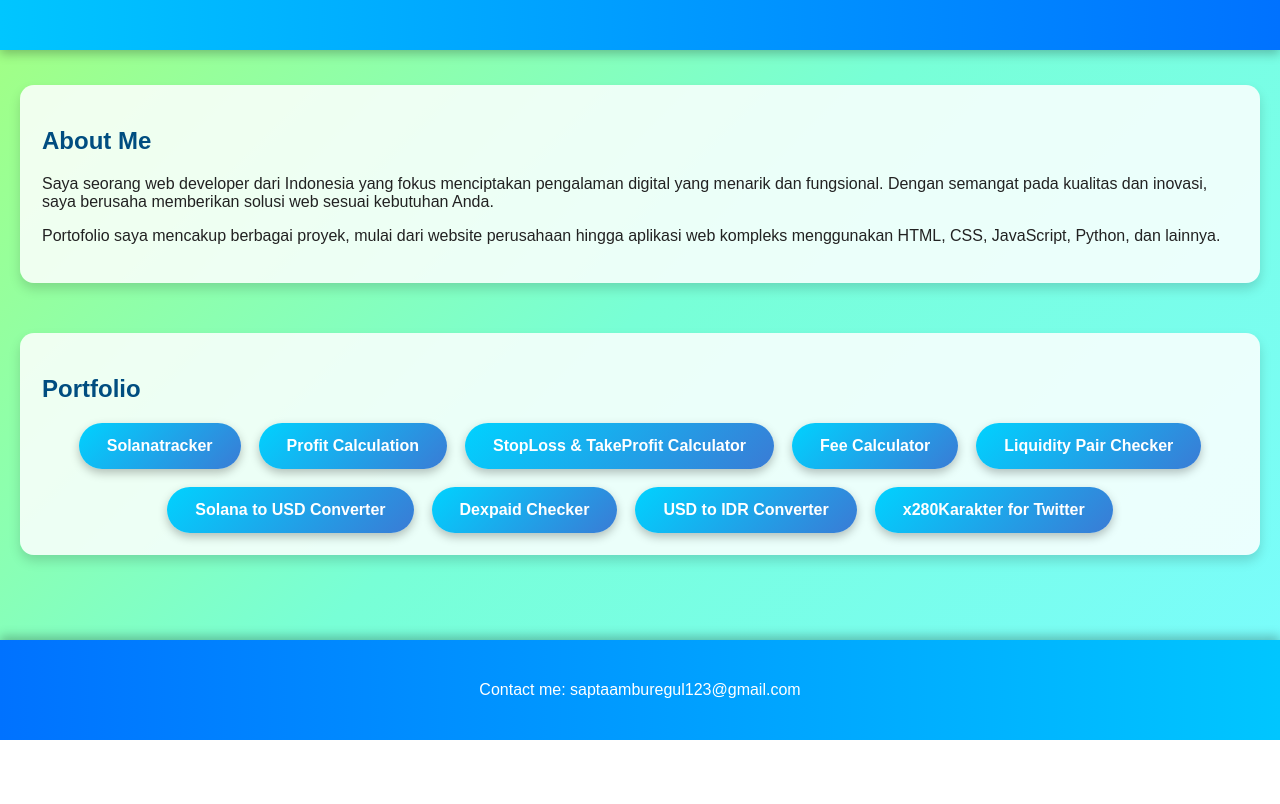
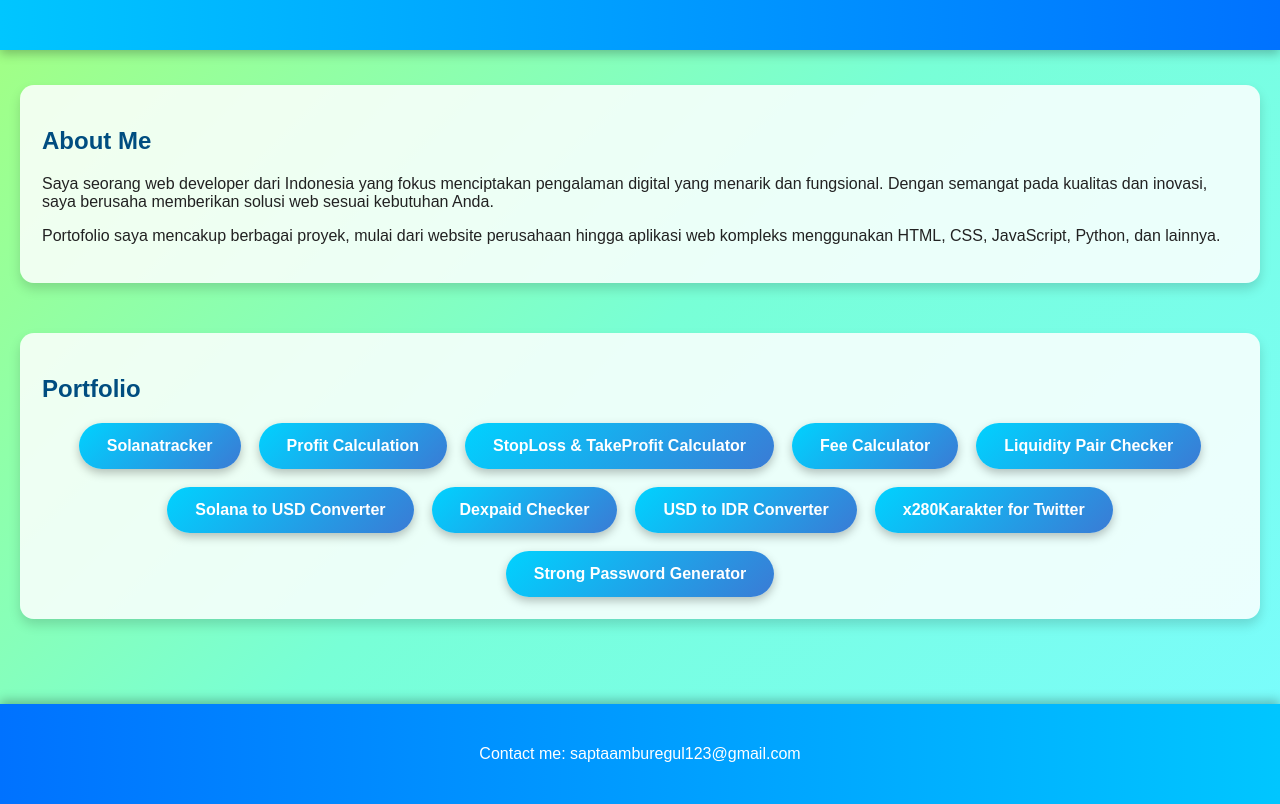
Before and after one commit to shopyan22/shopyan22.github.io, a plain HTML site: page index.html in a window 1280 px wide. Shown: the part 114-918 px from the top of the page. Before the commit the page ends 854 px from the top, so only its background shows below. Drawn offline with Linux system fonts and the light colour scheme.

Commit message:
Update index.html

```diff
--- a/index.html
+++ b/index.html
@@ -113,6 +113,7 @@
         <a href="/dexpaid/" class="link">Dexpaid Checker</a>
         <a href="/usdtoidr/" class="link">USD to IDR Converter</a>
 		<a href="/x280Karakter/" class="link">x280Karakter for Twitter</a>
+		<a href="/password/" class="link">Strong Password Generator</a>
       </div>
     </section>
   </main>
```
